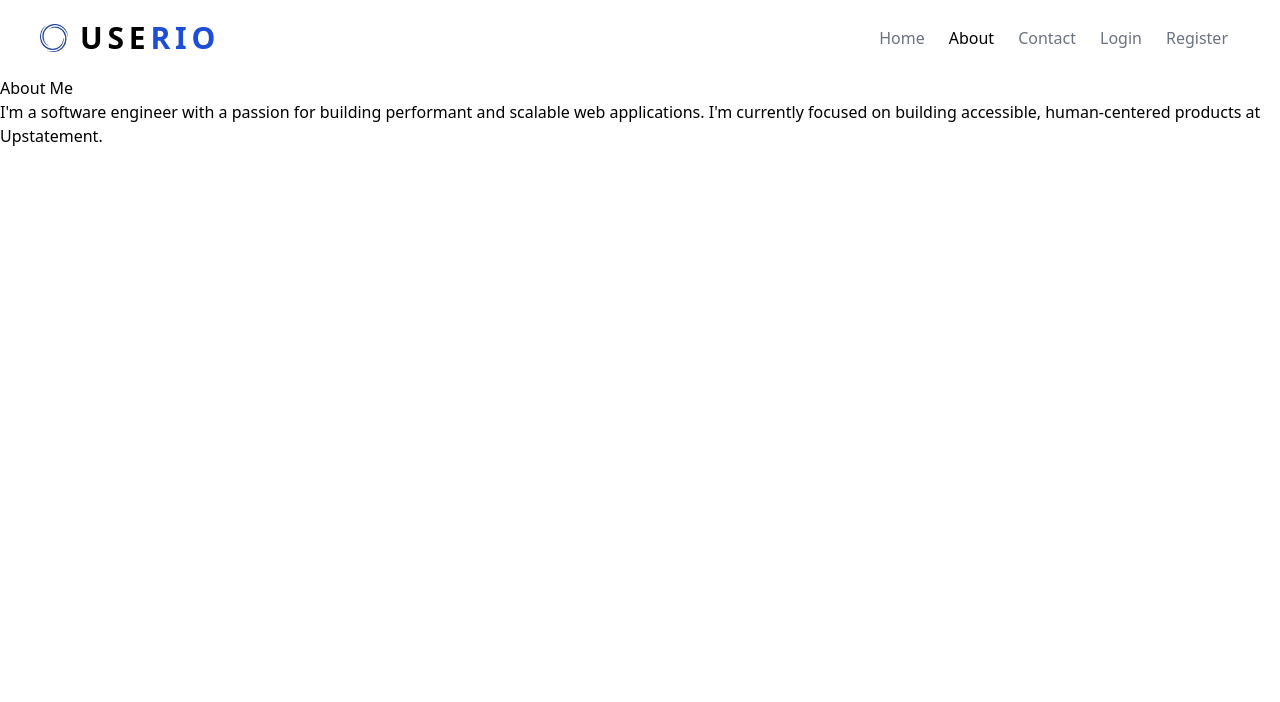
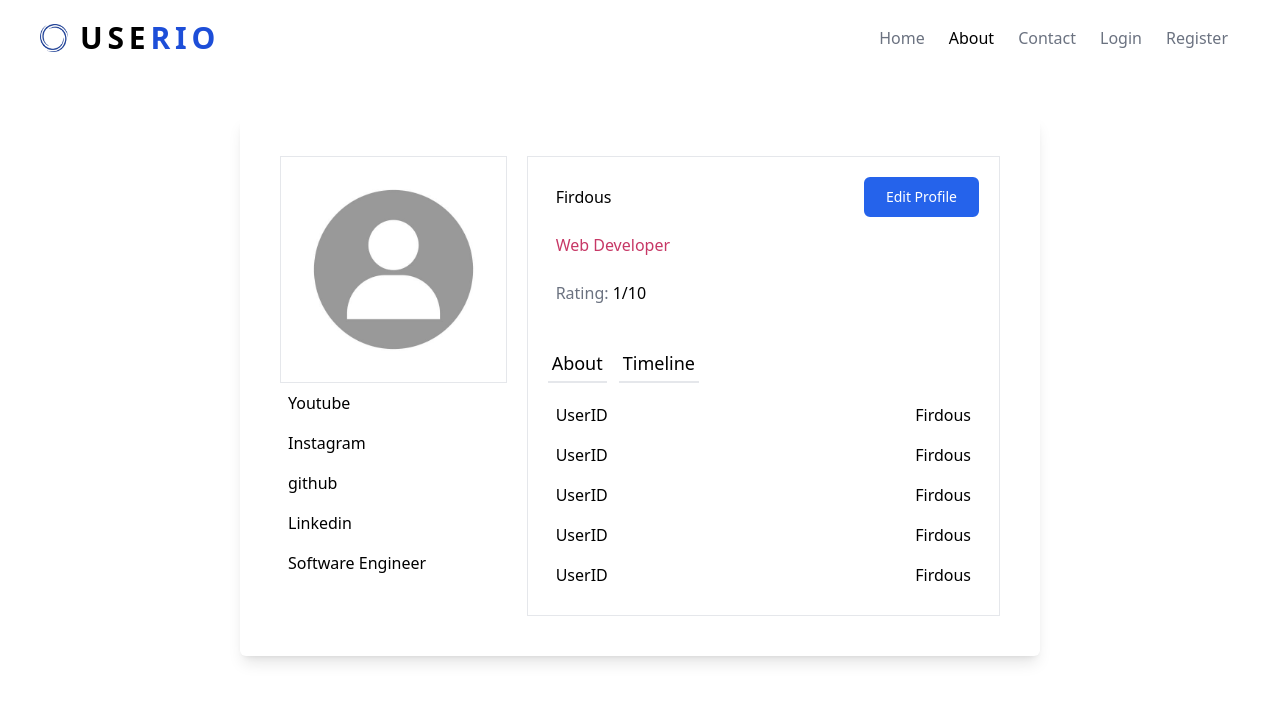
Before and after one commit to Firdous19/USERIO, a React (Vite) app in the folder frontend/: page /aboutme in a window 1280 px wide. Shown: the top 702 px of the page. Built offline with nearby package versions, Linux system fonts and the light colour scheme.

Commit message:
Refactor AboutMe Component to include additional information and functionality

```diff
--- a/frontend/src/sections/AboutMe.jsx
+++ b/frontend/src/sections/AboutMe.jsx
@@ -1,14 +1,93 @@
-function AboutMe() {
+import Button from "../components/Button";
+import { useState } from "react";
+
+function Info({ children, color }) {
   return (
-    <div>
-      <h1>About Me</h1>
-      <p>
-        I'm a software engineer with a passion for building performant and
-        scalable web applications. I'm currently focused on building accessible,
-        human-centered products at Upstatement.
-      </p>
+    <div style={{ color: color ? "#C73866" : "black" }} className="p-2">
+      <h1>{children}</h1>
     </div>
   );
 }
 
+function Items({ field, value }) {
+  return (
+    <div className="flex justify-between items-center p-2">
+      <p>{field}</p>
+      <p>{value}</p>
+    </div>
+  );
+}
+
+function AboutMe() {
+  const [show, setshow] = useState(false);
+
+  return (
+    <section className=" grid lg:grid-cols-6 gap-5 lg:w-[800px] w-[80%] shadow-lg mx-auto my-10 rounded-md p-10">
+      <div className="lg:col-span-2 col-span-6">
+        <img
+          className="w-60 border"
+          src="/images/default-profile-image.jpg"
+          alt="profile"
+        />
+
+        <div>
+          <Info>Youtube</Info>
+          <Info>Instagram</Info>
+          <Info>github</Info>
+          <Info>Linkedin</Info>
+          <Info>Software Engineer</Info>
+        </div>
+      </div>
+      <div className="lg:col-span-4 border p-5 space-y-5">
+        <div className="flex justify-between items-start">
+          <div className="space-y-2">
+            <h1 className="p-2">Firdous</h1>
+            <Info color={true}>Web Developer</Info>
+            <p className="text-gray-500 p-2">
+              Rating: <span className="text-black">1/10</span>
+            </p>
+          </div>
+          <div>
+            <Button>Edit Profile</Button>
+          </div>
+        </div>
+
+        <div className="space-y-3">
+          <button
+            onClick={() => setshow(false)}
+            className="text-lg border-b-[2px] p-1 border-b-gray-200 active:border-b-black focus:border-b-black focus:outline-none mr-3"
+          >
+            About
+          </button>
+          <button
+            onClick={() => setshow(true)}
+            className="text-lg border-b-[2px] p-1 border-b-gray-200 focus:border-b-black focus:outline-none"
+          >
+            Timeline
+          </button>
+          <div className="">
+            {!show ? (
+              <>
+                <Items field="UserID" value="Firdous"></Items>
+                <Items field="UserID" value="Firdous"></Items>
+                <Items field="UserID" value="Firdous"></Items>
+                <Items field="UserID" value="Firdous"></Items>
+                <Items field="UserID" value="Firdous"></Items>
+              </>
+            ) : (
+              <>
+                <Items field="Hello" value="World"></Items>
+                <Items field="Hello" value="World"></Items>
+                <Items field="Hello" value="World"></Items>
+                <Items field="Hello" value="World"></Items>
+                <Items field="Hello" value="World"></Items>
+              </>
+            )}
+          </div>
+        </div>
+      </div>
+    </section>
+  );
+}
+
 export default AboutMe;
```
Also changed, not shown: frontend/public/images/default-profile-image.jpg (added).
